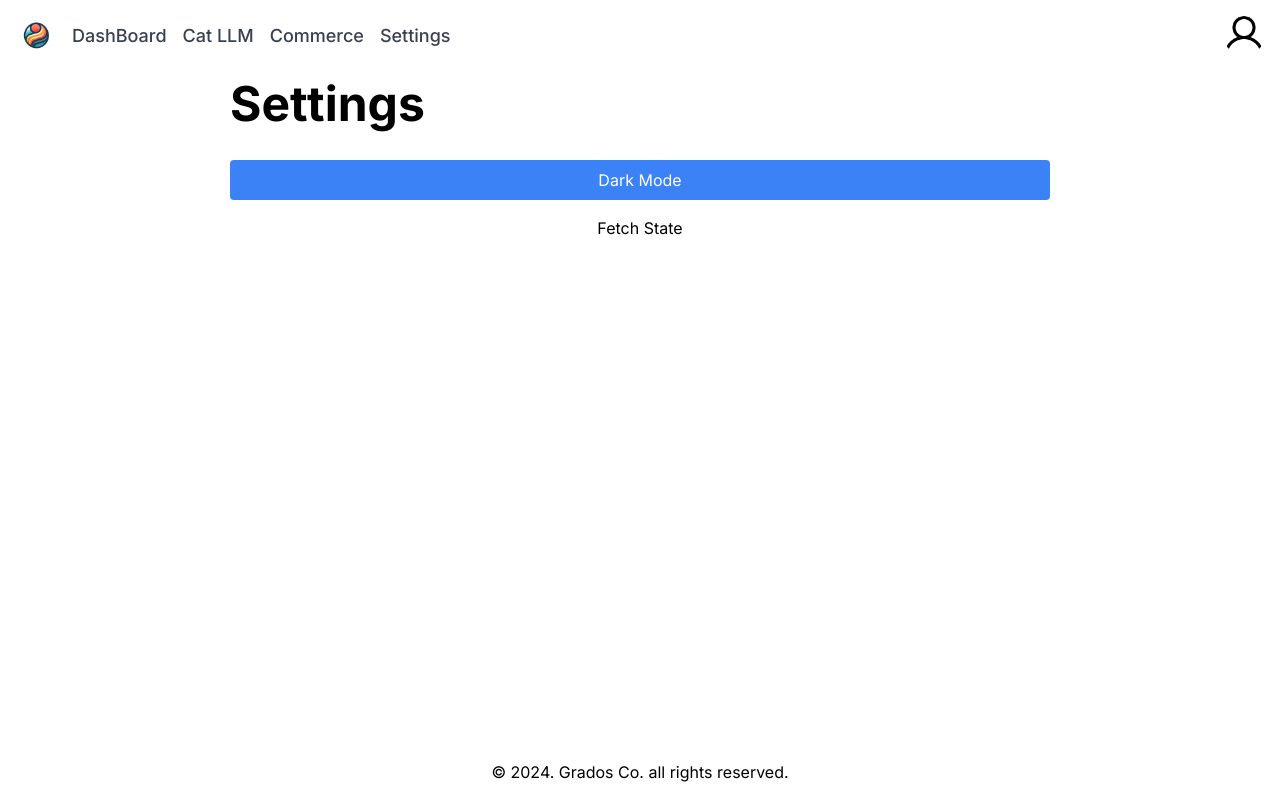
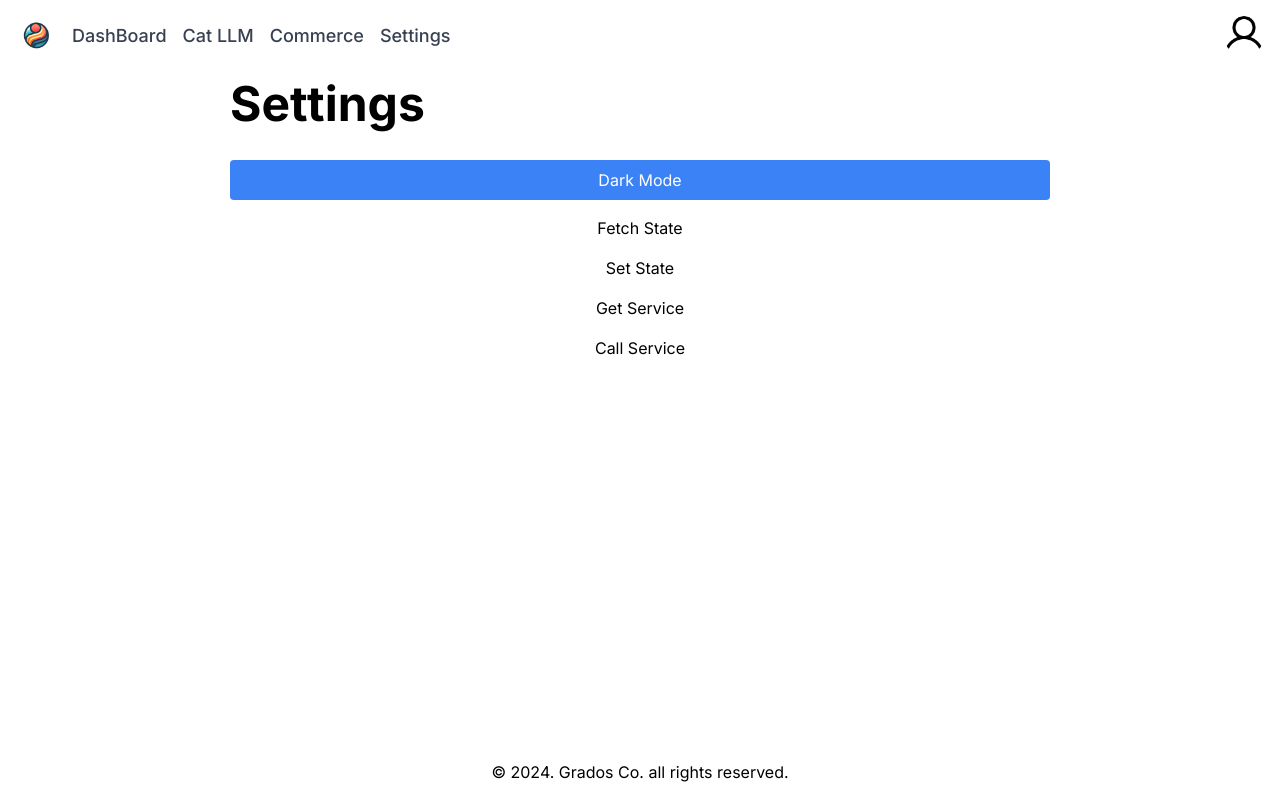
Before and after one commit to habaekk/CatSAMA_WLD, a Next.js app: page /settings in a window 1280 px wide. Built offline with nearby package versions, Linux system fonts and the light colour scheme; no server answers.

Commit message:
feat: add SetState GetService CallService buttons

```diff
--- /dev/null
+++ b/app/components/CallServiceButton.tsx
@@ -0,0 +1,15 @@
+// src/CallServiceButton.js
+import React from 'react';
+import { callService } from './HA_API/api';
+
+const CallServiceButton = ({ domain, service, serviceData }) => {
+    const handleCallService = async () => {
+        await callService(domain, service, serviceData);
+    };
+
+    return (
+        <button onClick={handleCallService}>Call Service</button>
+    );
+};
+
+export default CallServiceButton;
--- /dev/null
+++ b/app/components/GetServiceButton.tsx
@@ -0,0 +1,15 @@
+// src/FetchStateButton.js
+import React from 'react';
+import { getService } from './HA_API/api';
+
+const FetchStateButton = () => {
+    const handleFetchState = async () => {
+        await getService();
+    };
+
+    return (
+        <button onClick={handleFetchState}>Get Service</button>
+    );
+};
+
+export default FetchStateButton;
--- a/app/components/HA_API/api.tsx
+++ b/app/components/HA_API/api.tsx
@@ -33,6 +33,18 @@ export const setState = async (entityId, state) => {
     }
 };
 
+export const getService = async () => {
+    try {
+        const response = await axios.get(`${BASE_URL}/api/services`, {
+            headers: getHeaders(),
+        });
+        console.log(response.data);
+    } catch (error) {
+        console.error('Error getting service:', error);
+    }
+};
+
+
 export const callService = async (domain, service, serviceData) => {
     try {
         const response = await axios.post(`${BASE_URL}/api/services/${domain}/${service}`, serviceData, {
--- /dev/null
+++ b/app/components/SetStateButton.tsx
@@ -0,0 +1,15 @@
+// src/SetStateButton.js
+import React from 'react';
+import { setState } from './HA_API/api';
+
+const SetStateButton = ({ entityId, newState }) => {
+    const handleSetState = async () => {
+        await setState(entityId, newState);
+    };
+
+    return (
+        <button onClick={handleSetState}>Set State</button>
+    );
+};
+
+export default SetStateButton;
--- a/app/settings/page.tsx
+++ b/app/settings/page.tsx
@@ -3,6 +3,11 @@
 import React from 'react';
 import DarkModeToggle from '../components/DarkMode/DarkModeToggle';
 import FetchStateButton from '../components/FetchStateButton';
+import SetStateButton from '../components/SetStateButton';
+import GetServiceButton from '../components/GetServiceButton';
+import CallServiceButton from '../components/CallServiceButton';
+
+
 
 export default function Settings() {
   const entity = process.env.NEXT_PUBLIC_ENTITY;
@@ -14,6 +19,9 @@ export default function Settings() {
         <div className="flex flex-col space-y-4">
           <DarkModeToggle />
           <FetchStateButton entityId={entity} />
+          <SetStateButton entityId={entity} newState="off" />
+          <GetServiceButton />
+          <CallServiceButton domain="fan" service="toggle" serviceData={{ entity_id: entity }} />
         </div>
       </div>
     </div>
```
